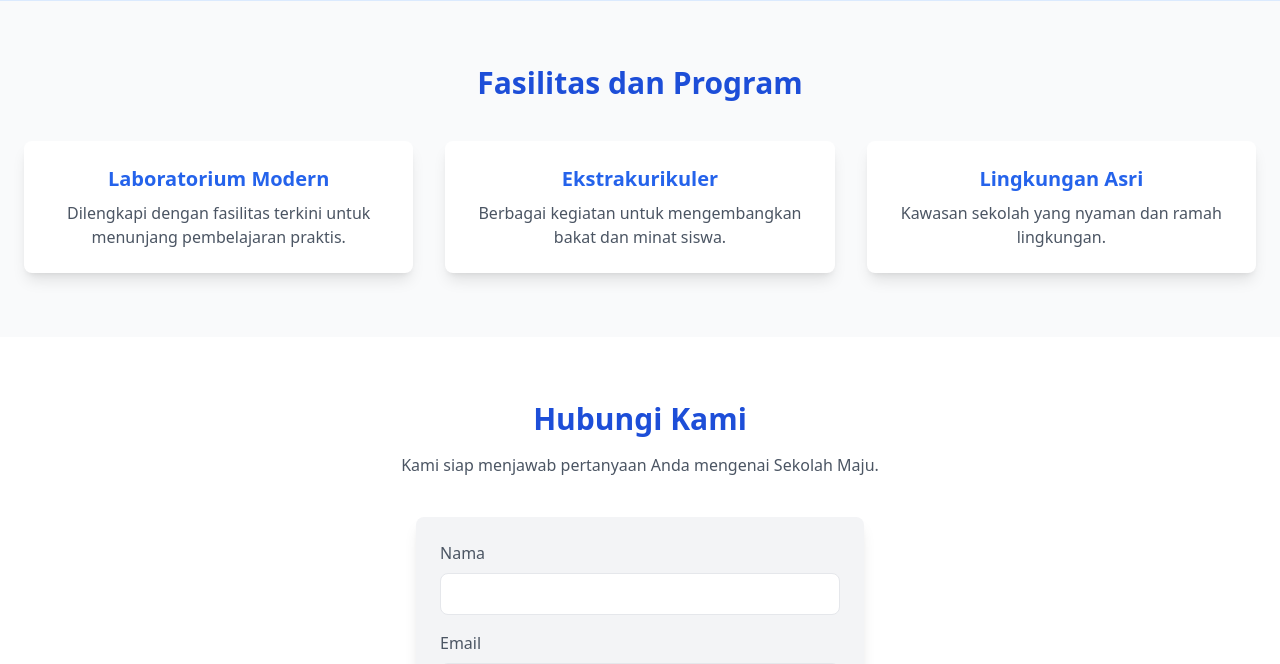
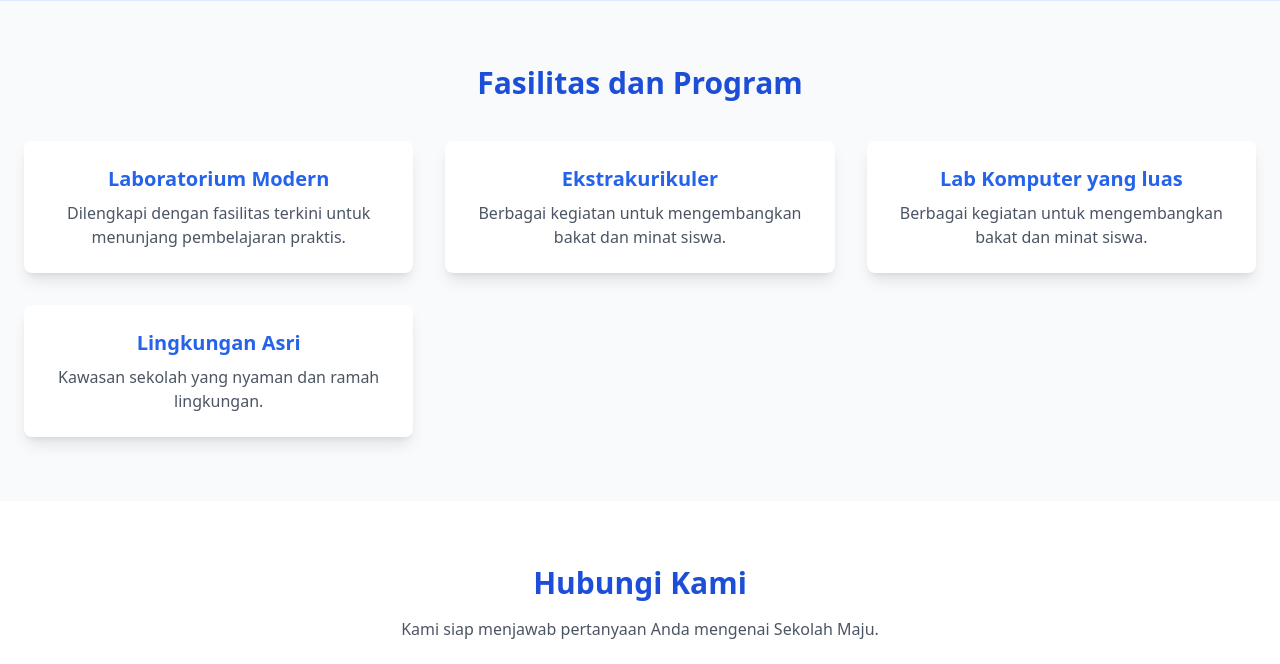
Before and after one commit to abell56/UAS-PW, a Django app: page / in a window 1280 px wide. Shown: the part 387-1051 px from the top of the page. Run offline with Django 5.2, Linux system fonts and the light colour scheme; some libraries are stand-ins or nearby versions.

Commit message:
tambahin ekskul

```diff
--- a/project_pw/templates/public/home.html
+++ b/project_pw/templates/public/home.html
@@ -50,6 +50,10 @@
         </div>
         <div class="bg-white shadow-lg rounded-lg p-6 text-center">
           <h3 class="text-xl font-semibold text-blue-600">Ekstrakurikuler</h3>
+          <p class="mt-2 text-gray-600">Berbagai kegiatan untuk mengembangkan bakat dan minat siswa.</p>
+        </div>
+        <div class="bg-white shadow-lg rounded-lg p-6 text-center">
+          <h3 class="text-xl font-semibold text-blue-600">Lab Komputer yang luas</h3>
           <p class="mt-2 text-gray-600">Berbagai kegiatan untuk mengembangkan bakat dan minat siswa.</p>
         </div>
         <div class="bg-white shadow-lg rounded-lg p-6 text-center">
```
